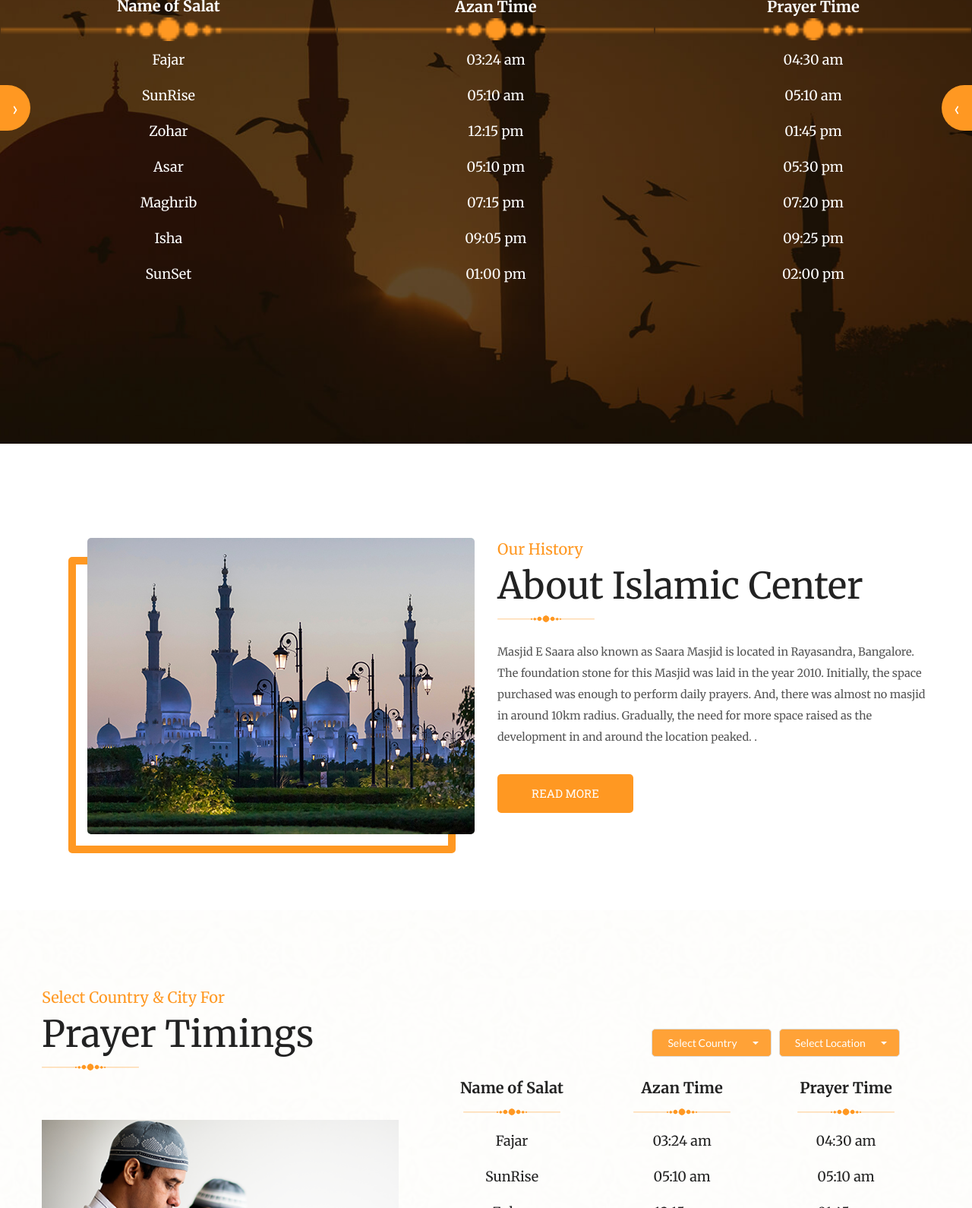
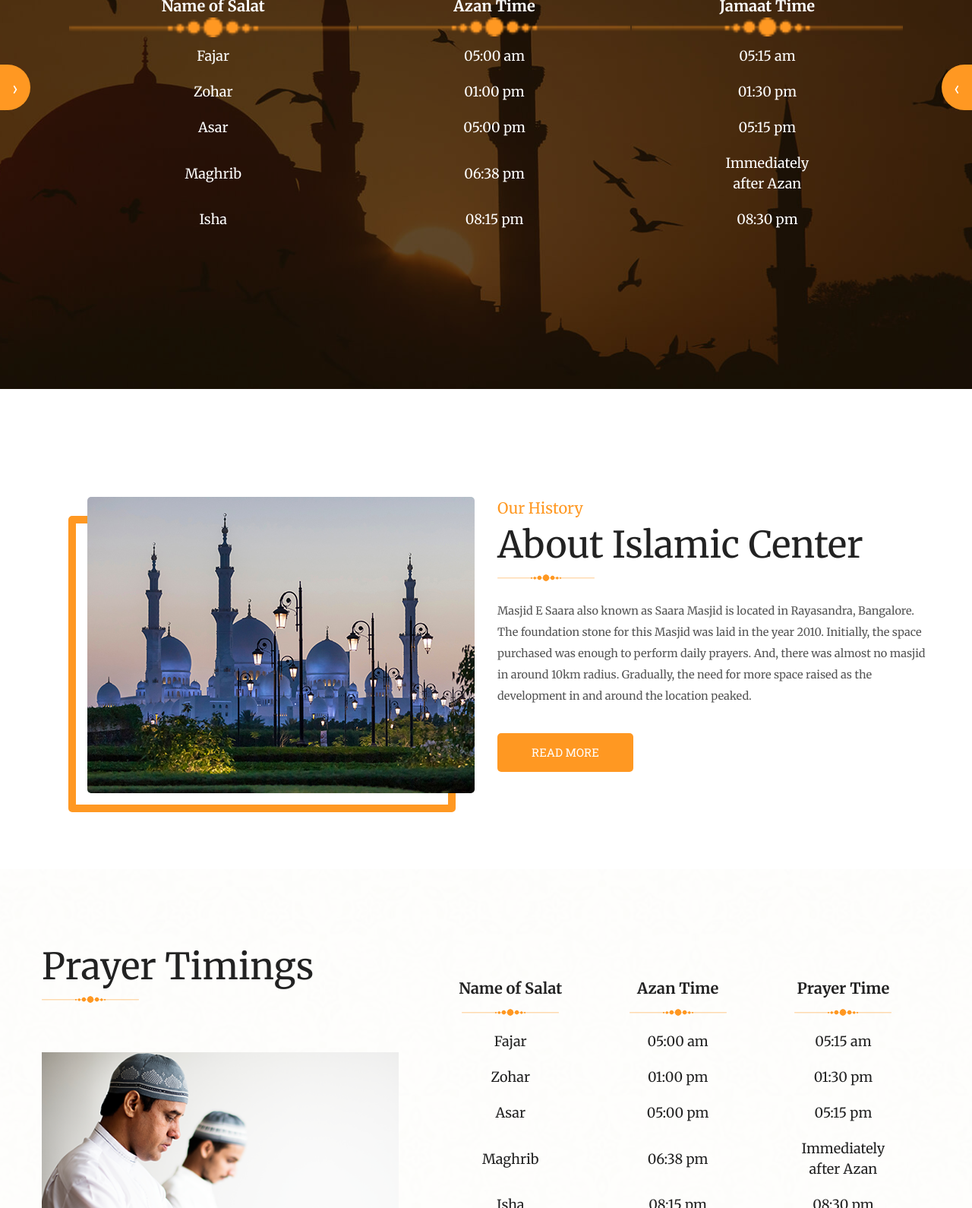
Before and after one commit to Mohd-w123/sara-masjid-website, a plain HTML site: page index.html in a window 1280 px wide. Shown: the part 324-1914 px from the top of the page at 76% size. Drawn offline with Linux system fonts and the light colour scheme; some packages are replaced by stand-ins of ours.

Commit message:
code updated

```diff
--- a/assets/css/style.css
+++ b/assets/css/style.css
@@ -1191,8 +1191,11 @@ header.style2 .logo > a {padding: 15px 0;}
   width: 100%;
 }
 .prayer-timings {
-  float: left;
-  width: 100%;
+  /* float: left;
+  width: 100%; */
+  max-width: 1100px;
+  margin: auto;
+  justify-content: center;
 }
 .prayer-timings > table {
   float: left;
--- a/index.html
+++ b/index.html
@@ -144,48 +144,48 @@
                             <div class="prayer-timings text-center">
                                 <table>
                                     <thead>
-                                        <tr >
+                                        <tr>
                                             <th><span style="color: #fff;">Name of Salat</span><img src="assets/images/pshape.png" alt=""></th>
                                             <th><span style="color: #fff;">Azan Time</span><img src="assets/images/pshape.png" alt=""></th>
-                                            <th><span style="color: #fff;">Prayer Time</span><img src="assets/images/pshape.png" alt=""></th>
+                                            <th><span style="color: #fff;">Jamaat Time</span><img src="assets/images/pshape.png" alt=""></th>
                                         </tr>
                                     </thead>
                                     <tbody>
                                         <tr class = "">
                                             <td><span style="color: #fff;">Fajar</span></td>
-                                            <td class ="fajr-azan-time" style="color: #fff;">03:24 am</td>
-                                            <td class ="fajr-azan-prayer" style="color: #fff;">04:30 am</td>
+                                            <td class ="fajr-azan-time" style="color: #fff;">05:00 am</td>
+                                            <td class ="fajr-azan-prayer" style="color: #fff;">05:15 am</td>
                                         </tr>
-                                        <tr>
+                                        <!-- <tr>
                                             <td><span style="color: #fff;">SunRise</span></td>
                                             <td class ="sunrise-azan-time" style="color: #fff;">05:10 am</td>
                                             <td class ="sunrise-azan-prayer" style="color: #fff;">05:10 am</td>
-                                        </tr>
+                                        </tr> -->
                                         <tr>
                                             <td><span style="color: #fff;">Zohar</span></td>
-                                            <td class ="zohar-azan-time" style="color: #fff;">12:15 pm</td>
-                                            <td class ="zohar-azan-prayer" style="color: #fff;">01:45 pm</td>
+                                            <td class ="zohar-azan-time" style="color: #fff;">01:00 pm</td>
+                                            <td class ="zohar-azan-prayer" style="color: #fff;">01:30 pm</td>
                                         </tr>
                                         <tr>
                                             <td><span style="color: #fff;">Asar</span></td>
-                                            <td class ="asr-azan-time" style="color: #fff;">05:10 pm</td>
-                                            <td class ="asr-azan-prayer" style="color: #fff;">05:30 pm</td>
+                                            <td class ="asr-azan-time" style="color: #fff;">05:00 pm</td>
+                                            <td class ="asr-azan-prayer" style="color: #fff;">05:15 pm</td>
                                         </tr>
                                         <tr>
                                             <td><span style="color: #fff;">Maghrib</span></td>
-                                            <td class ="maghrib-azan-time" style="color: #fff;">07:15 pm</td>
-                                            <td class ="maghrib-azan-prayer" style="color: #fff;">07:20 pm</td>
+                                            <td class ="maghrib-azan-time" style="color: #fff;">06:38 pm</td>
+                                            <td class ="maghrib-azan-prayer" style="color: #fff;">Immediately <br> after Azan</td>
                                         </tr>
                                         <tr>
                                             <td><span style="color: #fff;">Isha</span></td>
-                                            <td class ="isha-azan-time" style="color: #fff;">09:05 pm</td>
-                                            <td class ="isha-azan-prayer" style="color: #fff;">09:25 pm</td>
+                                            <td class ="isha-azan-time" style="color: #fff;">08:15 pm</td>
+                                            <td class ="isha-azan-prayer" style="color: #fff;">08:30 pm</td>
                                         </tr>
-                                        <tr>
+                                        <!-- <tr>
                                             <td><span style="color: #fff;">SunSet</span></td>
                                             <td class ="juma-azan-time" style="color: #fff;">01:00 pm</td>
                                             <td class ="juma-azan-prayer" style="color: #fff;">02:00 pm</td>
-                                        </tr>
+                                        </tr> -->
                                     </tbody>
                                 </table>
                             </div>
@@ -223,7 +223,7 @@
                                         <h2 itemprop="headline">About Islamic Center</h2>
 										<img src="assets/images/pshape.png" alt="">
                                     </div>
-                                    <p itemprop="description">Masjid E Saara also known as Saara Masjid is located in Rayasandra, Bangalore. The foundation stone for this Masjid was laid in the year 2010. Initially, the space purchased was enough to perform daily prayers. And, there was almost no masjid in around 10km radius. Gradually, the need for more space raised as the development in and around the location peaked.                                         .</p>
+                                    <p itemprop="description">Masjid E Saara also known as Saara Masjid is located in Rayasandra, Bangalore. The foundation stone for this Masjid was laid in the year 2010. Initially, the space purchased was enough to perform daily prayers. And, there was almost no masjid in around 10km radius. Gradually, the need for more space raised as the development in and around the location peaked.</p>
                                     <a class="theme-btn theme-bg brd-rd5" href="about.html" title="" itemprop="url">READ MORE</a>
                                 </div>
                             </div>
@@ -238,7 +238,7 @@
                 <div class="fixed-bg" style="background-image: url(assets/images/parallax1.jpg);"></div>
                 <div class="container">
                     <div class="sec-tl">
-                        <span class="theme-clr">Select Country & City For</span>
+                        <!-- <span class="theme-clr">Select Country & City For</span> -->
                         <h2 itemprop="headline">Prayer Timings</h2>
 						<img src="assets/images/pshape.png" alt="">
                     </div>
@@ -250,7 +250,7 @@
                             <div class="col-md-7 col-sm-12 col-lg-7">
                                 <div class="timing-data">
                                     <div class="cntry-selc">
-                                        <div class="selec-wrp brd-rd5">
+                                        <!-- <div class="selec-wrp brd-rd5">
                                             <select id="comboA" onchange="get_azan_time(this)">
                                                 <option>Select Country</option>
                                                 <option>UAE</option>
@@ -265,7 +265,7 @@
                                                 <option>Ankarah</option>
                                                 <option>Karachi</option>
                                             </select>
-                                        </div>
+                                        </div> -->
                                     </div>
 									<div id ="result-update"></div>
                                     <div class="prayer-timings text-center">
@@ -280,39 +280,39 @@
                                             <tbody>
                                                 <tr class = "">
 													<td><span>Fajar</span></td>
-													<td class ="fajr-azan-time">03:24 am</td>
-													<td class ="fajr-azan-prayer">04:30 am</td>
+													<td class ="fajr-azan-time">05:00 am</td>
+													<td class ="fajr-azan-prayer">05:15 am</td>
 												</tr>
-                                                <tr>
+                                                <!-- <tr>
 													<td><span>SunRise</span></td>
 													<td class ="sunrise-azan-time">05:10 am</td>
 													<td class ="sunrise-azan-prayer">05:10 am</td>
-												</tr>
+												</tr> -->
                                                 <tr>
 													<td><span>Zohar</span></td>
-													<td class ="zohar-azan-time">12:15 pm</td>
-													<td class ="zohar-azan-prayer">01:45 pm</td>
+													<td class ="zohar-azan-time">01:00 pm</td>
+													<td class ="zohar-azan-prayer">01:30 pm</td>
 												</tr>
                                                 <tr>
 													<td><span>Asar</span></td>
-													<td class ="asr-azan-time">05:10 pm</td>
-													<td class ="asr-azan-prayer">05:30 pm</td>
+													<td class ="asr-azan-time">05:00 pm</td>
+													<td class ="asr-azan-prayer">05:15 pm</td>
 												</tr>
                                                 <tr>
 													<td><span>Maghrib</span></td>
-													<td class ="maghrib-azan-time">07:15 pm</td>
-													<td class ="maghrib-azan-prayer">07:20 pm</td>
+													<td class ="maghrib-azan-time">06:38 pm</td>
+													<td class ="maghrib-azan-prayer">Immediately <br> after Azan</td>
 												</tr>
                                                 <tr>
 													<td><span>Isha</span></td>
-													<td class ="isha-azan-time">09:05 pm</td>
-													<td class ="isha-azan-prayer">09:25 pm</td>
+													<td class ="isha-azan-time">08:15 pm</td>
+													<td class ="isha-azan-prayer">08:30 pm</td>
 												</tr>
-                                                <tr>
+                                                <!-- <tr>
 													<td><span>SunSet</span></td>
 													<td class ="juma-azan-time">01:00 pm</td>
 													<td class ="juma-azan-prayer">02:00 pm</td>
-												</tr>
+												</tr> -->
                                             </tbody>
                                         </table>
                                     </div>
@@ -499,7 +499,7 @@
                 </div>
             </div>
         </section>
-        <section>
+        <!-- <section>
             <div class="gap no-gap white-layer opc8">
                 <div class="fixed-bg2" style="background-image: url(assets/images/parallax3.jpg);"></div>
                 <div class="dnt-sec-wrp">
@@ -509,8 +509,8 @@
                                 <div class="img-thmb" style="background-image: url(assets/images/resources/car-img1-1.jpg);"></div>
                                 <div class="img-thmb" style="background-image: url(assets/images/resources/car-img1-2.jpg);"></div>
                             </div>
-                        </div>
-                        <div class="col-md-6 col-sm-12 col-lg-6">
+                        </div> -->
+                        <!-- <div class="col-md-6 col-sm-12 col-lg-6">
                             <div class="dnt-wrp">
                                 <div class="sec-tl">
                                     <span class="theme-clr">Give Food & Shelter To Poor</span>
@@ -546,12 +546,12 @@
                                     <span>Raised: <i class="theme-clr">$400.00</i></span> <span>Goal: <i class="theme-clr">$650.00</i></span>
                                 </div>
                                 <a class="theme-btn theme-bg brd-rd5" href="cause.html" title="" itemprop="url">DONATE NOW</a>
-                            </div>
-                        </div>
+                            </div> -->
+                        <!-- </div>
                     </div>
-                </div><!-- Donation Sec Wrap -->
+                </div>
             </div>
-        </section>
+        </section> -->
         <section>
             <div class="gap">
                 <div class="container">
```
Also changed, not shown: assets/images/golden logo .png (added).
